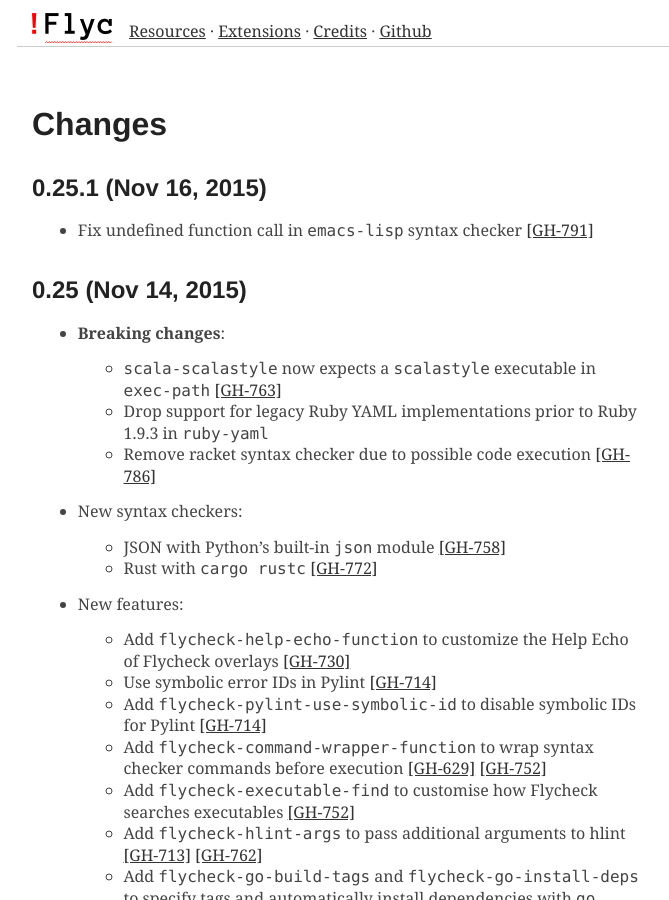
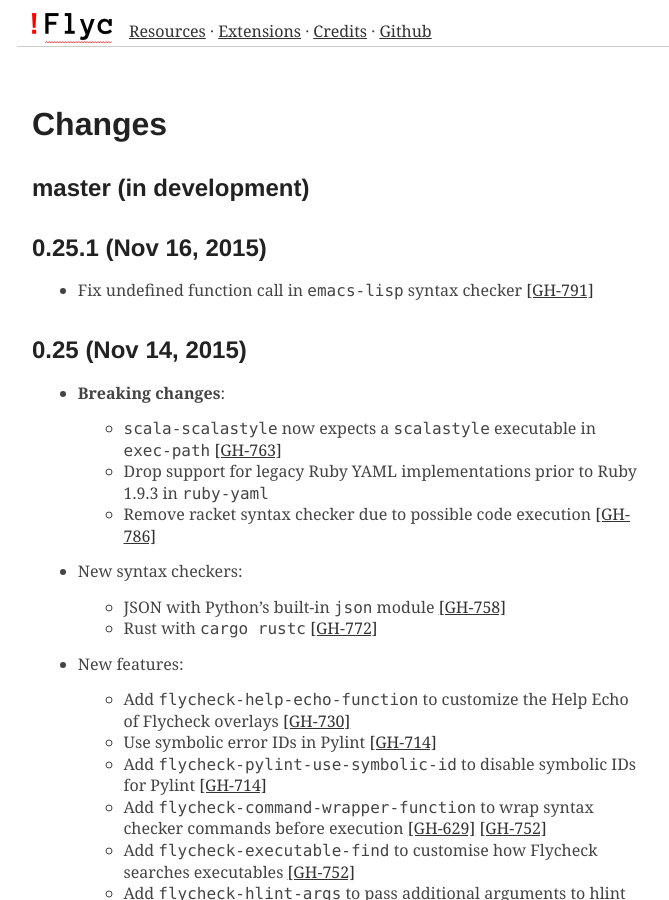
Before and after one commit to cmarqu/flycheck.github.io, a Jekyll site: the page built from changes.md, in a window 1280 px wide and 900 px high. Shown: the whole window, without its empty margins (258-927 px from the left). Built offline with Jekyll 4.4.1, drawn with Linux system fonts in a browser that asks for light colours; some web fonts are replaced.

Commit message:
Update manual from flycheck/flycheck@a58bd37

```diff
--- a/_includes/changes.md
+++ b/_includes/changes.md
@@ -1,3 +1,6 @@
+master (in development)
+=======================
+
 0.25.1 (Nov 16, 2015)
 =====================
 
```
